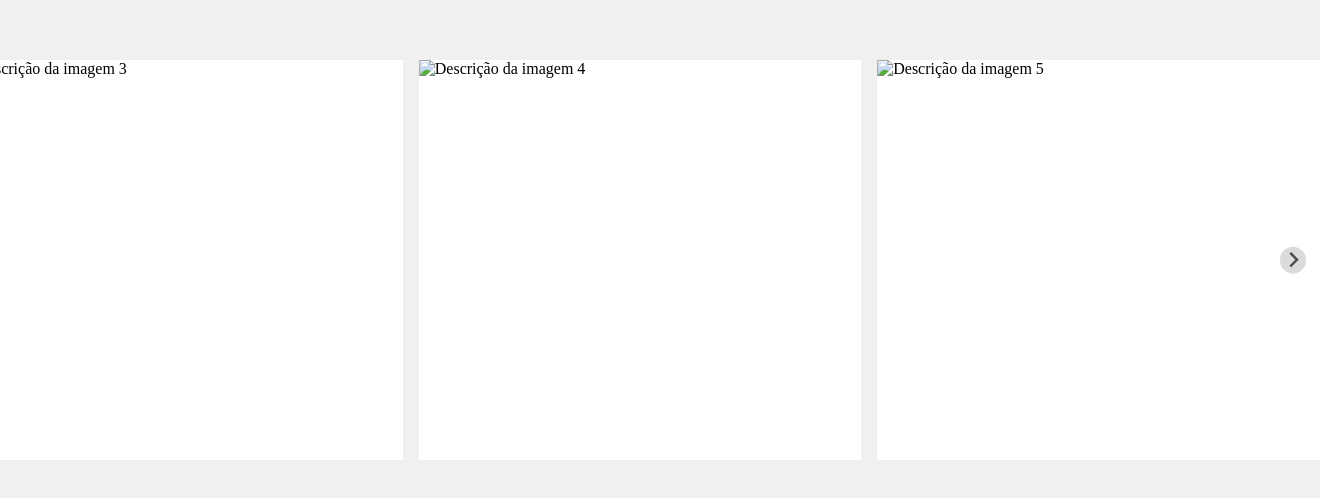
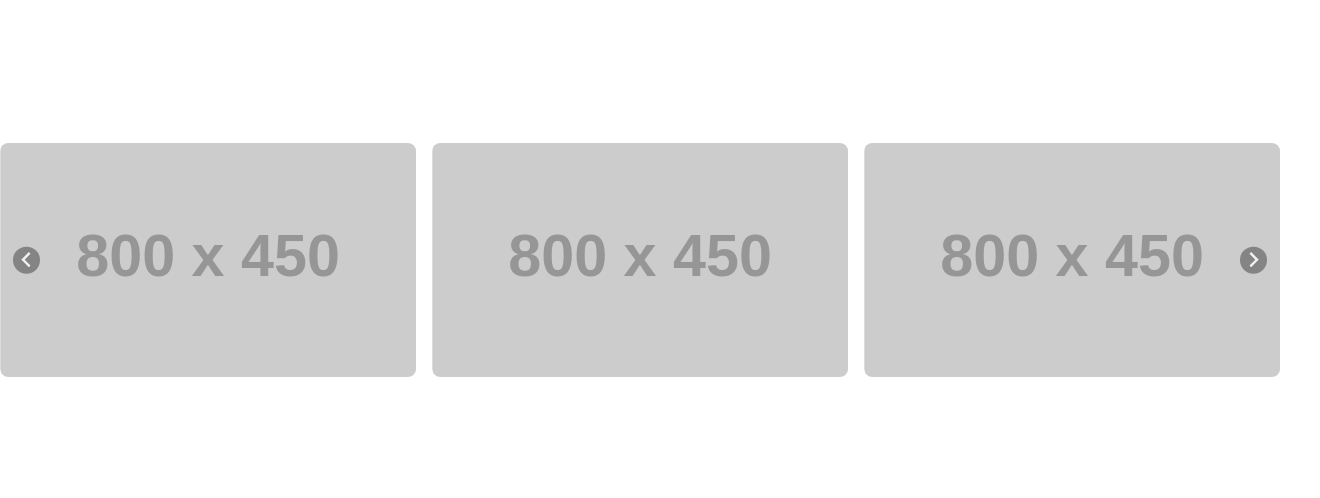
Before and after one commit to humbertoman/carrosselcommaisviews, a plain HTML site: page index.html in a window 1280 px wide. Shown: the part 140-638 px from the top of the page, 1320 px wide, since content can reach past the window. Drawn offline with nearby package versions, Linux system fonts and the light colour scheme; placeholder pictures from the web are drawn by us.

Commit message:
Update index.html

```diff
--- a/index.html
+++ b/index.html
@@ -3,21 +3,23 @@
 <head>
     <meta charset="UTF-8">
     <meta name="viewport" content="width=device-width, initial-scale=1.0">
-    <title>Carrossel para Notion</title>
+    <title>Carrossel Infinito para Notion</title>
 
+    <!-- 1. Importa o CSS da biblioteca do carrossel (Splide.js) -->
     <link rel="stylesheet" href="https://cdn.jsdelivr.net/npm/@splidejs/splide@4.1.4/dist/css/splide.min.css">
 
     <style>
-        /* Estilos para garantir que o carrossel ocupe todo o espaço do embed */
+        /* Estilos para garantir que o carrossel ocupe 100% do bloco no Notion */
         html, body {
             margin: 0;
             padding: 0;
             width: 100%;
             height: 100%;
-            background-color: #f0f0f0; /* Cor de fundo opcional */
+            font-family: 'Inter', sans-serif; /* Uma fonte limpa e moderna */
+            background-color: transparent; /* Fundo transparente para se mesclar ao Notion */
         }
 
-        .container {
+        .splide-container {
             width: 100%;
             height: 100%;
             display: flex;
@@ -25,68 +27,107 @@
             align-items: center;
         }
 
-        /* Estilos para as imagens dentro dos slides */
+        /* Estilo para as imagens dentro dos slides */
         .splide__slide img {
             width: 100%;
             height: 100%;
-            object-fit: cover; /* 'cover' preenche o espaço, 'contain' mostra a imagem inteira */
+            object-fit: cover; /* Garante que a imagem preencha o slide sem distorcer */
             display: block;
+            border-radius: 8px; /* Bordas arredondadas para um visual mais suave */
         }
 
-        /* Ajuste opcional para a altura dos slides */
+        /* Define a proporção dos slides para que se ajustem à largura */
         .splide__slide {
-            height: 400px; /* Defina uma altura ou deixe automático */
-            background-color: #fff;
+            /* MUDANÇA PRINCIPAL: A propriedade 'aspect-ratio' faz com que a altura
+              se ajuste automaticamente em proporção à largura. Isso garante que o
+              carrossel inteiro redimensione de forma fluida.
+              Altere '16 / 9' para '4 / 3', '1 / 1' (quadrado), etc., conforme sua preferência.
+            */
+            aspect-ratio: 16 / 9;
+            max-height: 80vh; /* Limita a altura máxima em telas muito grandes */
+            background-color: #f0f2f5; /* Cor de fundo caso a imagem demore a carregar */
+            border-radius: 8px;
+            display: flex;
+            align-items: center;
+            justify-content: center;
+            overflow: hidden; /* Garante que a imagem respeite as bordas arredondadas */
+        }
+
+        /* Personalização das setas de navegação */
+        .splide__arrow {
+            background-color: rgba(0, 0, 0, 0.5);
+        }
+        .splide__arrow svg {
+            fill: white;
         }
     </style>
 </head>
 <body>
 
-    <div class="container">
-        <section class="splide" aria-label="Galeria de Imagens">
+    <div class="splide-container">
+        <!-- 2. Estrutura HTML do Carrossel -->
+        <!-- O atributo 'aria-label' é importante para acessibilidade. -->
+        <section class="splide" aria-label="Galeria de imagens e GIFs">
             <div class="splide__track">
                 <ul class="splide__list">
+                    <!--
+                      INSTRUÇÃO: Substitua as URLs abaixo pelas suas URLs diretas do Jumpshare.
+                      Para obter a URL direta, no Jumpshare, clique em "Share" e procure por "Direct Link".
+                      Adicione quantos itens `<li>` (slides) você quiser.
+                    -->
                     <li class="splide__slide">
-                        <img src="URL_DA_SUA_IMAGEM_OU_GIF_DO_JUMPSHARE_1" alt="Descrição da imagem 1">
+                        <img src="https://placehold.co/800x450/7F9CF5/FFFFFF?text=Imagem+1" alt="Descrição da imagem 1">
                     </li>
                     <li class="splide__slide">
-                        <img src="URL_DA_SUA_IMAGEM_OU_GIF_DO_JUMPSHARE_2" alt="Descrição da imagem 2">
+                        <img src="https://placehold.co/800x450/A3BFFA/FFFFFF?text=Imagem+2" alt="Descrição da imagem 2">
                     </li>
                     <li class="splide__slide">
-                        <img src="URL_DA_SUA_IMAGEM_OU_GIF_DO_JUMPSHARE_3" alt="Descrição da imagem 3">
+                        <img src="https://placehold.co/800x450/FBBF24/FFFFFF?text=Imagem+3" alt="Descrição da imagem 3">
                     </li>
                     <li class="splide__slide">
-                        <img src="URL_DA_SUA_IMAGEM_OU_GIF_DO_JUMPSHARE_4" alt="Descrição da imagem 4">
+                        <img src="https://placehold.co/800x450/F87171/FFFFFF?text=Imagem+4" alt="Descrição da imagem 4">
                     </li>
                     <li class="splide__slide">
-                        <img src="URL_DA_SUA_IMAGEM_OU_GIF_DO_JUMPSHARE_5" alt="Descrição da imagem 5">
+                        <img src="https://placehold.co/800x450/4ADE80/FFFFFF?text=Imagem+5" alt="Descrição da imagem 5">
+                    </li>
+                     <li class="splide__slide">
+                        <img src="https://placehold.co/800x450/34D399/FFFFFF?text=Imagem+6" alt="Descrição da imagem 6">
                     </li>
                 </ul>
             </div>
         </section>
     </div>
 
+    <!-- 3. Importa o JavaScript da biblioteca Splide.js -->
     <script src="https://cdn.jsdelivr.net/npm/@splidejs/splide@4.1.4/dist/js/splide.min.js"></script>
 
+    <!-- 4. Inicializa o carrossel com as configurações desejadas -->
     <script>
         document.addEventListener('DOMContentLoaded', function () {
             new Splide('.splide', {
-                type       : 'loop', // 'loop' para infinito, 'slide' para padrão
-                perPage    : 3,      // Número de slides visíveis
-                autoplay   : true,   // Inicia automaticamente
-                interval   : 3000,   // Intervalo de tempo em milissegundos (3 segundos)
-                gap        : '1rem', // Espaço entre os slides
-                arrows     : true,   // Mostrar setas de navegação
-                pagination : false,  // Esconder os pontos de paginação
-                pauseOnHover: true,  // Pausa ao passar o mouse sobre o carrossel
-                // Configuração para responsividade
+                // Configurações principais
+                type       : 'loop',     // 'loop' para carrossel infinito.
+                perPage    : 3,          // 3 slides visíveis em telas grandes.
+                focus      : 'center',   // Centraliza o slide ativo (opcional, mas bom para 3 slides).
+                autoplay   : true,       // O carrossel se move sozinho.
+                interval   : 3500,       // Intervalo de 3.5 segundos entre os slides.
+                pauseOnHover: true,      // Pausa a animação ao passar o mouse.
+
+                // UI e UX
+                gap        : '1rem',     // Espaçamento de 16px entre os slides.
+                arrows     : true,       // Mostra as setas de navegação.
+                pagination : false,      // Esconde os pontos de paginação.
+                drag       : true,       // Permite arrastar com o mouse ou dedo.
+
+                // Responsividade: ajusta o número de slides conforme a largura da tela.
                 breakpoints: {
-                    1024: { // Em telas com menos de 1024px de largura
+                    1200: { // Para telas com largura menor que 1200px
                         perPage: 2,
                     },
-                    768: { // Em telas com menos de 768px de largura
+                    768: {  // Para telas com largura menor que 768px (tablets/celulares)
                         perPage: 1,
-                    },
+                        arrows: false, // Esconde as setas em telas muito pequenas
+                    }
                 }
             }).mount();
         });
```
